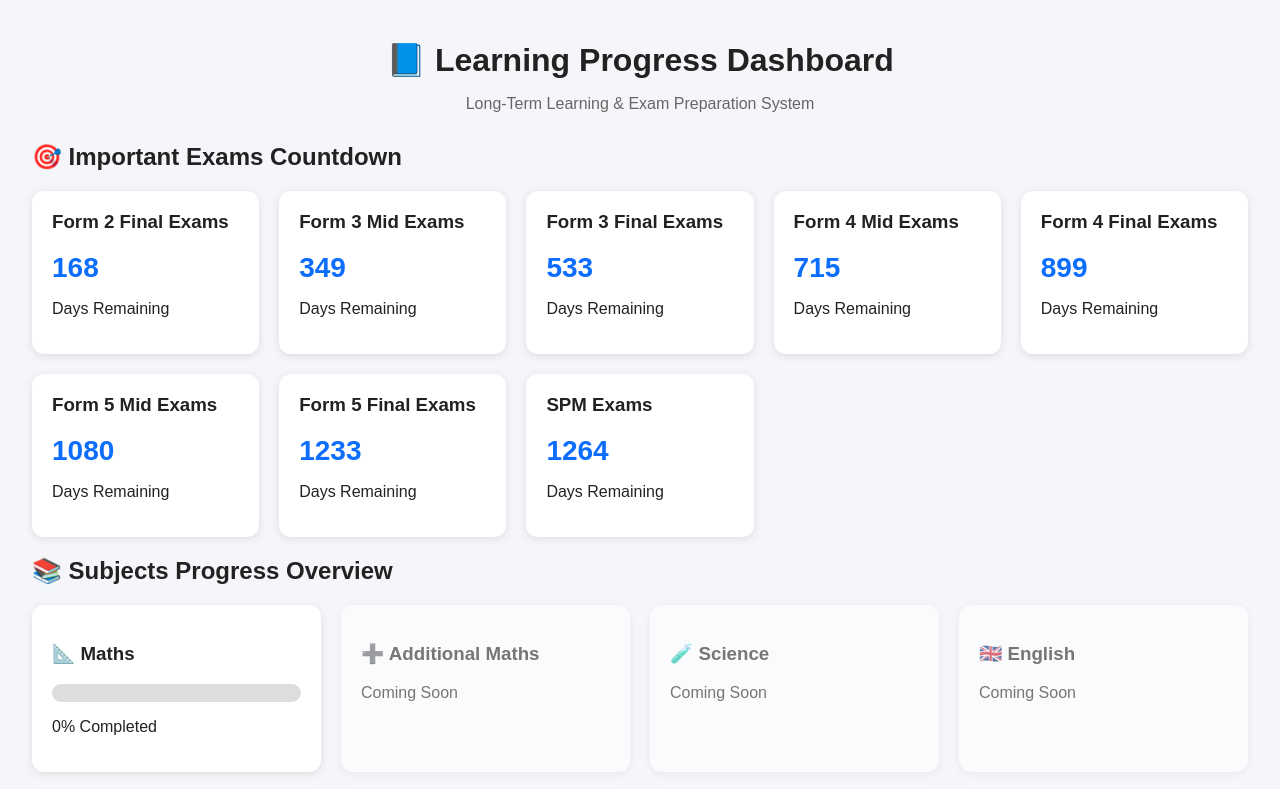
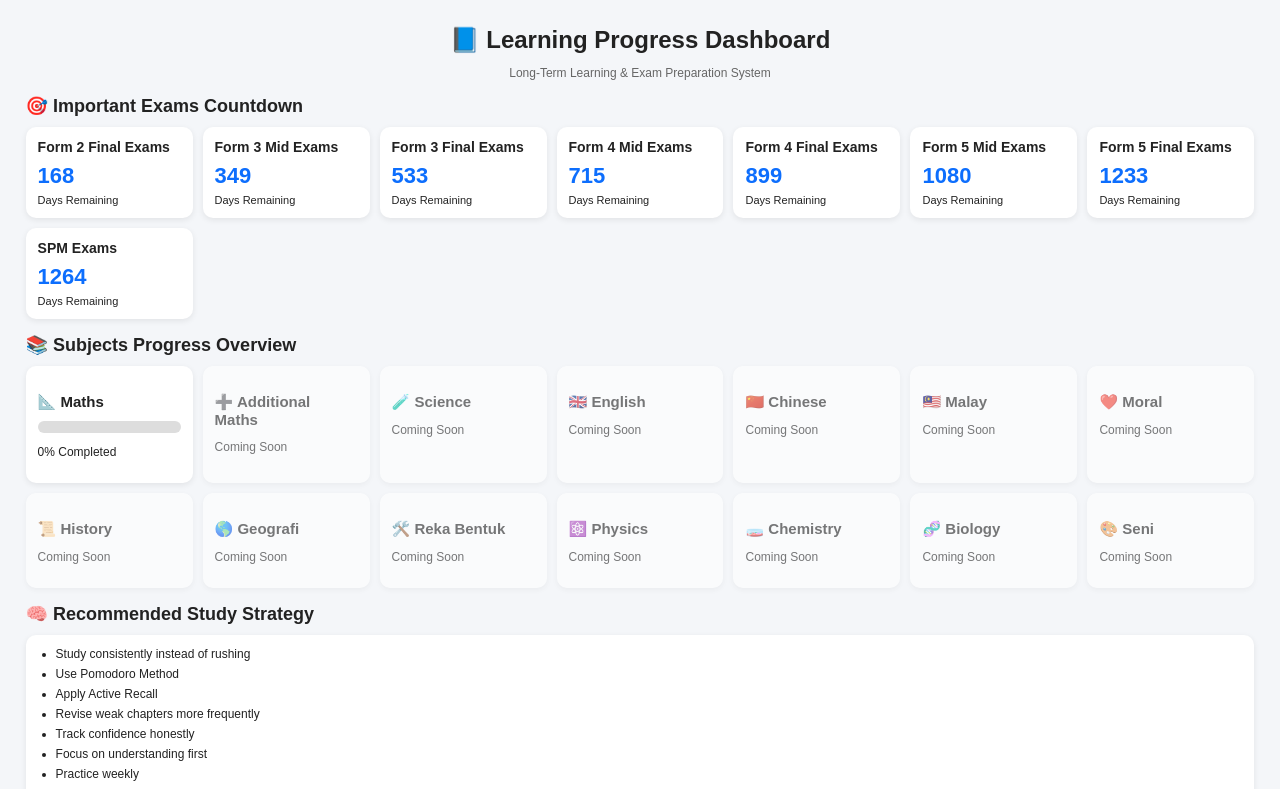
Before and after one commit to pp-nextgen-dba/study-dashboard, a plain HTML site: page index.html in a window 1280 px wide. Shown: the top 789 px of the page. Drawn offline with Linux system fonts and the light colour scheme.

Commit message:
Update style.css

```diff
--- a/css/style.css
+++ b/css/style.css
@@ -1,142 +1,450 @@
 /* ========================================================= */
 /* FILE: css/style.css */
+/* MOBILE OPTIMIZED VERSION */
 /* ========================================================= */
 
+
 body{
+
     margin:0;
     padding:0;
+
     font-family:Arial, sans-serif;
+
     background:#f4f6f9;
+
     color:#222;
+
 }
 
+
+/* ========================================================= */
+/* CONTAINER */
+/* ========================================================= */
+
 .container{
-    width:95%;
+
+    width:96%;
+
     max-width:1400px;
+
     margin:auto;
-    padding:20px;
+
+    padding:10px;
+
 }
 
+
+/* ========================================================= */
+/* HEADER */
+/* ========================================================= */
+
 header{
+
     text-align:center;
-    margin-bottom:30px;
+
+    margin-bottom:15px;
+
 }
 
+
 h1{
-    margin-bottom:10px;
+
+    margin-bottom:5px;
+
+    font-size:24px;
+
 }
 
+
 .subtitle{
+
     color:#666;
+
+    font-size:12px;
+
 }
 
-.exam-grid{
-    display:grid;
-    grid-template-columns:repeat(auto-fit,minmax(220px,1fr));
-    gap:20px;
+
+/* ========================================================= */
+/* SECTION TITLES */
+/* ========================================================= */
+
+h2{
+
+    font-size:18px;
+
+    margin-bottom:10px;
+
 }
 
-.exam-card{
-    background:white;
-    border-radius:12px;
-    padding:20px;
-    box-shadow:0 2px 8px rgba(0,0,0,0.1);
+
+/* ========================================================= */
+/* EXAMS */
+/* ========================================================= */
+
+.exam-grid{
+
+    display:grid;
+
+    grid-template-columns:
+        repeat(auto-fit,minmax(150px,1fr));
+
+    gap:10px;
+
 }
 
-.exam-card h3{
-    margin-top:0;
+
+.exam-card{
+
+    background:white;
+
+    border-radius:10px;
+
+    padding:12px;
+
+    box-shadow:0 2px 6px rgba(0,0,0,0.08);
+
 }
 
-.days{
-    font-size:28px;
-    font-weight:bold;
-    color:#0d6efd;
+
+.exam-card h3{
+
+    margin-top:0;
+
+    font-size:14px;
+
+    margin-bottom:8px;
+
 }
 
-.subject-grid{
-    display:grid;
-    grid-template-columns:repeat(auto-fit,minmax(250px,1fr));
-    gap:20px;
+
+.days{
+
+    font-size:22px;
+
+    font-weight:bold;
+
+    color:#0d6efd;
+
 }
 
-.subject-card{
-    text-decoration:none;
-    color:#222;
-    background:white;
-    padding:20px;
-    border-radius:12px;
-    box-shadow:0 2px 8px rgba(0,0,0,0.1);
-    transition:0.3s;
+
+.exam-card p{
+
+    font-size:11px;
+
+    margin:5px 0 0 0;
+
 }
 
-.subject-card:hover{
-    transform:translateY(-5px);
+
+/* ========================================================= */
+/* SUBJECTS */
+/* ========================================================= */
+
+.subject-grid{
+
+    display:grid;
+
+    grid-template-columns:
+        repeat(auto-fit,minmax(160px,1fr));
+
+    gap:10px;
+
 }
 
-.disabled{
-    opacity:0.6;
+
+.subject-card{
+
+    text-decoration:none;
+
+    color:#222;
+
+    background:white;
+
+    padding:12px;
+
+    border-radius:10px;
+
+    box-shadow:0 2px 6px rgba(0,0,0,0.08);
+
+    transition:0.3s;
+
 }
 
-.progress-bar{
-    background:#ddd;
-    height:18px;
-    border-radius:10px;
-    overflow:hidden;
-    margin:15px 0;
+
+.subject-card:hover{
+
+    transform:translateY(-2px);
+
 }
 
-.progress-fill{
-    background:#28a745;
-    height:100%;
+
+.subject-card h3{
+
+    font-size:15px;
+
+    margin-bottom:10px;
+
 }
 
-.strategy-box{
-    background:white;
-    padding:20px;
-    border-radius:12px;
-    box-shadow:0 2px 8px rgba(0,0,0,0.1);
+
+.subject-card p{
+
+    font-size:12px;
+
 }
 
-table{
-    width:100%;
-    border-collapse:collapse;
-    background:white;
-    box-shadow:0 2px 8px rgba(0,0,0,0.1);
+
+.disabled{
+
+    opacity:0.6;
+
 }
 
-th, td{
-    padding:12px;
-    border:1px solid #ddd;
-    text-align:left;
+
+/* ========================================================= */
+/* PROGRESS BAR */
+/* ========================================================= */
+
+.progress-bar{
+
+    background:#ddd;
+
+    height:12px;
+
+    border-radius:10px;
+
+    overflow:hidden;
+
+    margin:10px 0;
+
 }
 
-th{
-    background:#0d6efd;
-    color:white;
+
+.progress-fill{
+
+    background:#28a745;
+
+    height:100%;
+
 }
 
-select{
-    padding:6px;
+
+/* ========================================================= */
+/* STRATEGY */
+/* ========================================================= */
+
+.strategy-box{
+
+    background:white;
+
+    padding:12px;
+
+    border-radius:10px;
+
+    box-shadow:0 2px 6px rgba(0,0,0,0.08);
+
 }
 
-.summary-box{
-    display:flex;
-    gap:20px;
-    margin-bottom:20px;
+
+.strategy-box ul{
+
+    padding-left:18px;
+
+    margin:0;
+
 }
 
-.summary-box div{
-    flex:1;
-    background:white;
-    padding:20px;
-    border-radius:12px;
-    box-shadow:0 2px 8px rgba(0,0,0,0.1);
-    text-align:center;
+
+.strategy-box li{
+
+    margin-bottom:6px;
+
+    font-size:12px;
+
 }
 
+
+/* ========================================================= */
+/* TABLE */
+/* ========================================================= */
+
+table{
+
+    width:100%;
+
+    border-collapse:collapse;
+
+    background:white;
+
+    box-shadow:0 2px 6px rgba(0,0,0,0.08);
+
+    font-size:12px;
+
+}
+
+
+th, td{
+
+    padding:8px;
+
+    border:1px solid #ddd;
+
+    text-align:left;
+
+}
+
+
+th{
+
+    background:#0d6efd;
+
+    color:white;
+
+    font-size:12px;
+
+}
+
+
+/* ========================================================= */
+/* SELECT */
+/* ========================================================= */
+
+select{
+
+    padding:4px;
+
+    font-size:11px;
+
+}
+
+
+/* ========================================================= */
+/* RANGE SLIDER */
+/* ========================================================= */
+
+input[type="range"]{
+
+    width:90px;
+
+}
+
+
+/* ========================================================= */
+/* SUMMARY */
+/* ========================================================= */
+
+.summary-box{
+
+    display:flex;
+
+    gap:10px;
+
+    margin-bottom:15px;
+
+    flex-wrap:wrap;
+
+}
+
+
+.summary-box div{
+
+    flex:1;
+
+    min-width:100px;
+
+    background:white;
+
+    padding:10px;
+
+    border-radius:10px;
+
+    box-shadow:0 2px 6px rgba(0,0,0,0.08);
+
+    text-align:center;
+
+}
+
+
+.summary-box h3{
+
+    font-size:13px;
+
+    margin-bottom:6px;
+
+}
+
+
+.summary-box p{
+
+    font-size:16px;
+
+    margin:0;
+
+}
+
+
+/* ========================================================= */
+/* BACK BUTTON */
+/* ========================================================= */
+
 .back-btn{
+
     text-decoration:none;
+
     display:inline-block;
-    margin-top:10px;
+
+    margin-top:8px;
+
     color:#0d6efd;
+
+    font-size:12px;
+
 }
+
+
+/* ========================================================= */
+/* MOBILE */
+/* ========================================================= */
+
+@media(max-width:768px){
+
+    h1{
+
+        font-size:20px;
+
+    }
+
+    h2{
+
+        font-size:16px;
+
+    }
+
+    .days{
+
+        font-size:18px;
+
+    }
+
+    .subject-card h3{
+
+        font-size:13px;
+
+    }
+
+    table{
+
+        font-size:10px;
+
+    }
+
+    th, td{
+
+        padding:5px;
+
+    }
+
+}
```
